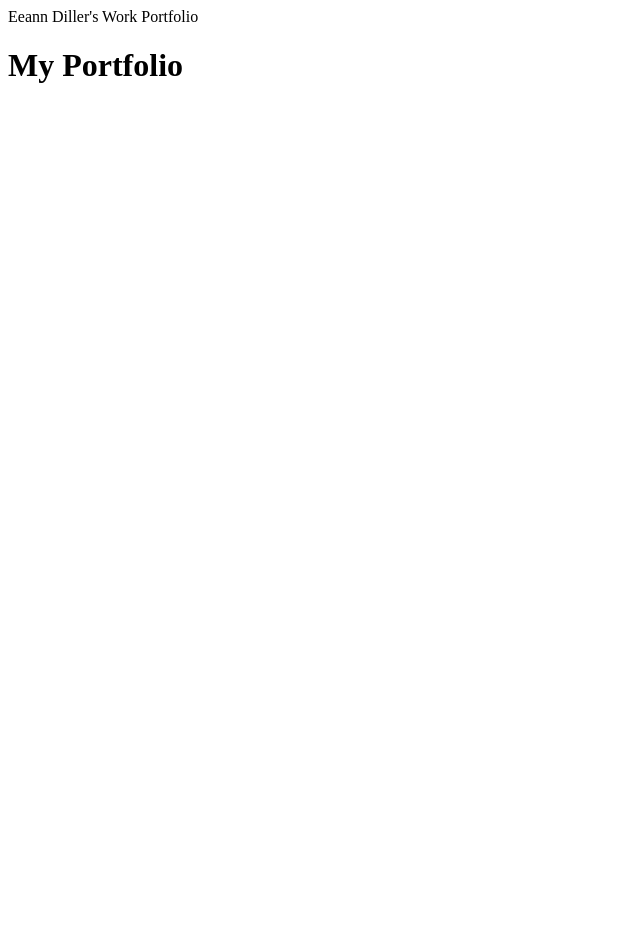
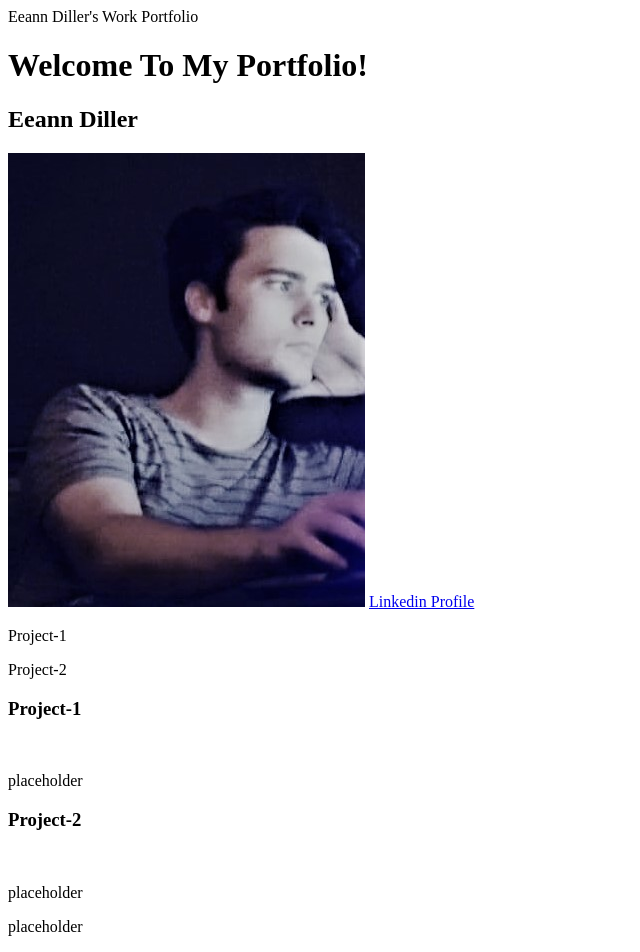
Before and after one commit to Eibon64/MyPortfolio, a plain HTML site: page index.html in a window 1280 px wide. Shown: the whole page, without its empty margins (0-640 px from the left). Before the commit the page ends 800 px from the top, so only its background shows below. Drawn offline with Linux system fonts and the light colour scheme.

Commit message:
fleshed out html skeleton, adding sections and placeholders

```diff
--- a/index.html
+++ b/index.html
@@ -12,8 +12,26 @@
 
 <body>
     <header>
-        <h1>My Portfolio</h1>
+        <h1>Welcome To My Portfolio!</h1>
+        <h2>Eeann Diller</h2>
+        <img src="assets\images\Profile-1.jpg" alt="man at desk in profile">
+        <a href="https://www.linkedin.com/in/eeann-diller-457842258/">Linkedin Profile</a>
+        <p>Project-1</p>
+        <p>Project-2</p>
     </header>
+    <section>
+        <h3>Project-1</h3>
+        <img src="" alt="">
+        <p>placeholder</p>
+    </section>
+    <section>
+        <h3>Project-2</h3>
+        <img src="" alt="">
+        <p>placeholder</p>
+    </section>
+    <footer>
+        <p>placeholder</p>
+    </footer>
 
 </body>
 </html>
```
Also changed, not shown: assets/images/Profile-1.jpg (added).
